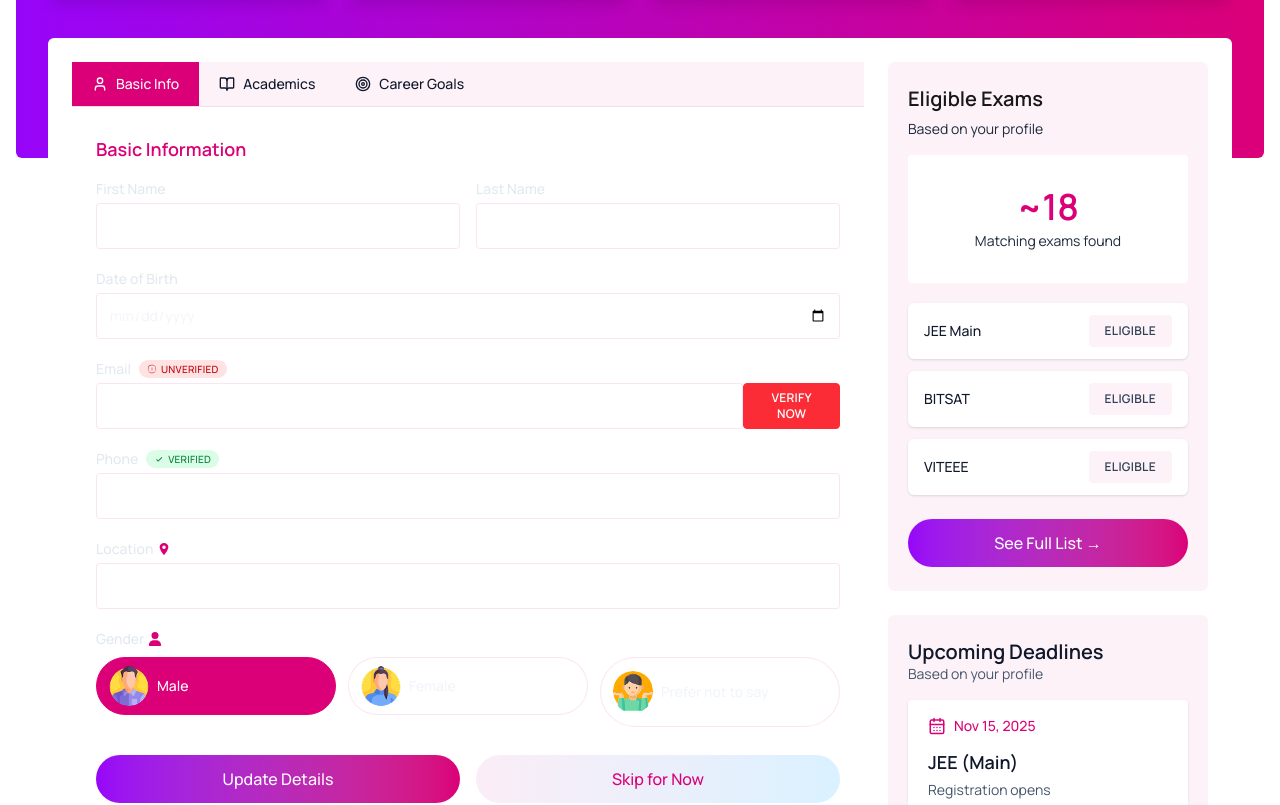
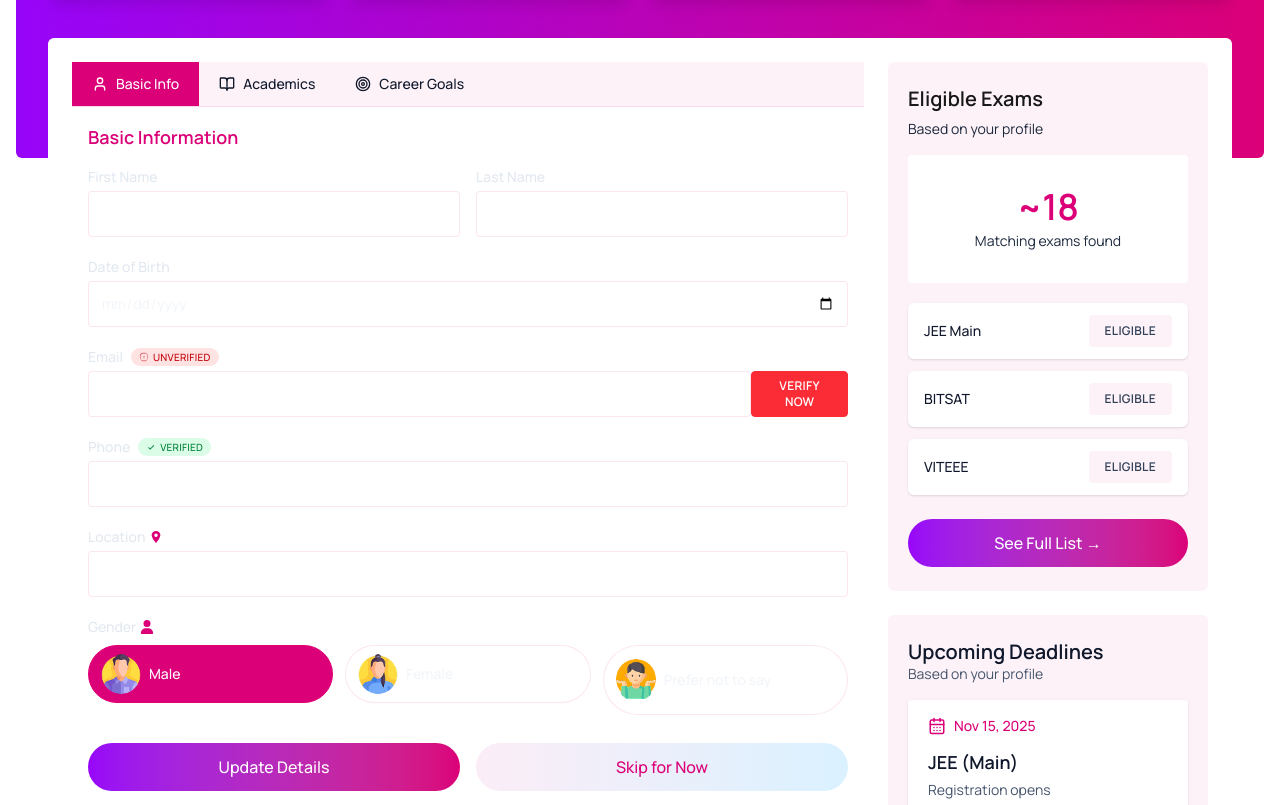
Before and after one commit to Cross-Atlantic-Software/collegefinder, a Next.js app: page /user-profile in a window 1280 px wide. Shown: the part 466-1271 px from the top of the page. Built offline with nearby package versions, Linux system fonts and the light colour scheme.

Commit message:
Basic Info Form

```diff
--- a/app/(dashboard)/dashboard/page.tsx
+++ b/app/(dashboard)/dashboard/page.tsx
@@ -45,9 +45,7 @@ export default function DashboardPage() {
               {activeSection === "dashboard" && <MiddleContent />}
 
               {activeSection === "profile" && (
-                <section className="rounded-md bg-white/5 p-4">
-                  <BasicInfoForm />
-                </section>
+                <BasicInfoForm />
               )}
 
               {activeSection === "exam-shortlist" && (
--- a/components/user/BasicInfoForm.tsx
+++ b/components/user/BasicInfoForm.tsx
@@ -22,7 +22,7 @@ export default function BasicInfoForm() {
 
     return (
         <>
-        <div className="rounded bg-white/5 px-4 py-6 text-sm text-slate-100 sm:px-6 sm:py-7">
+        <div className="rounded bg-white/5 text-sm text-slate-100 p-4">
             {/* Section title */}
             <h2 className="mb-4 text-base font-semibold text-pink sm:text-lg">
                 Basic Information
```
